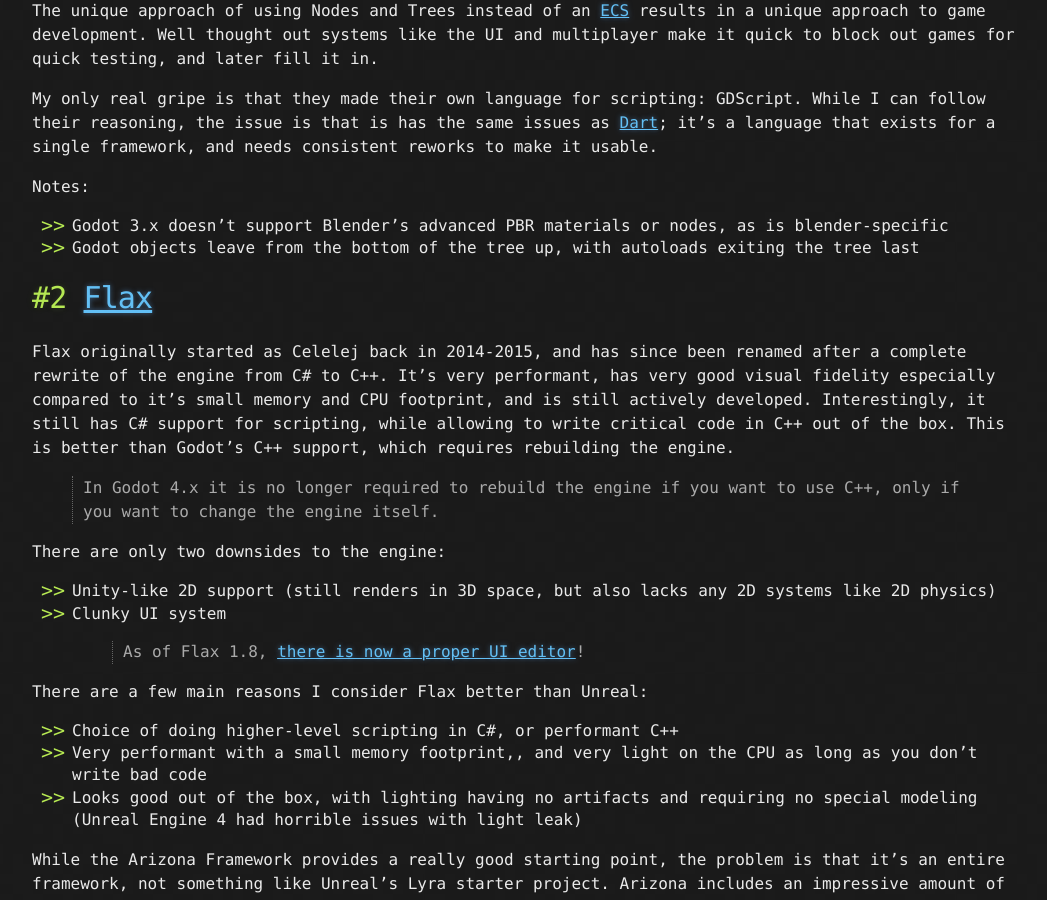
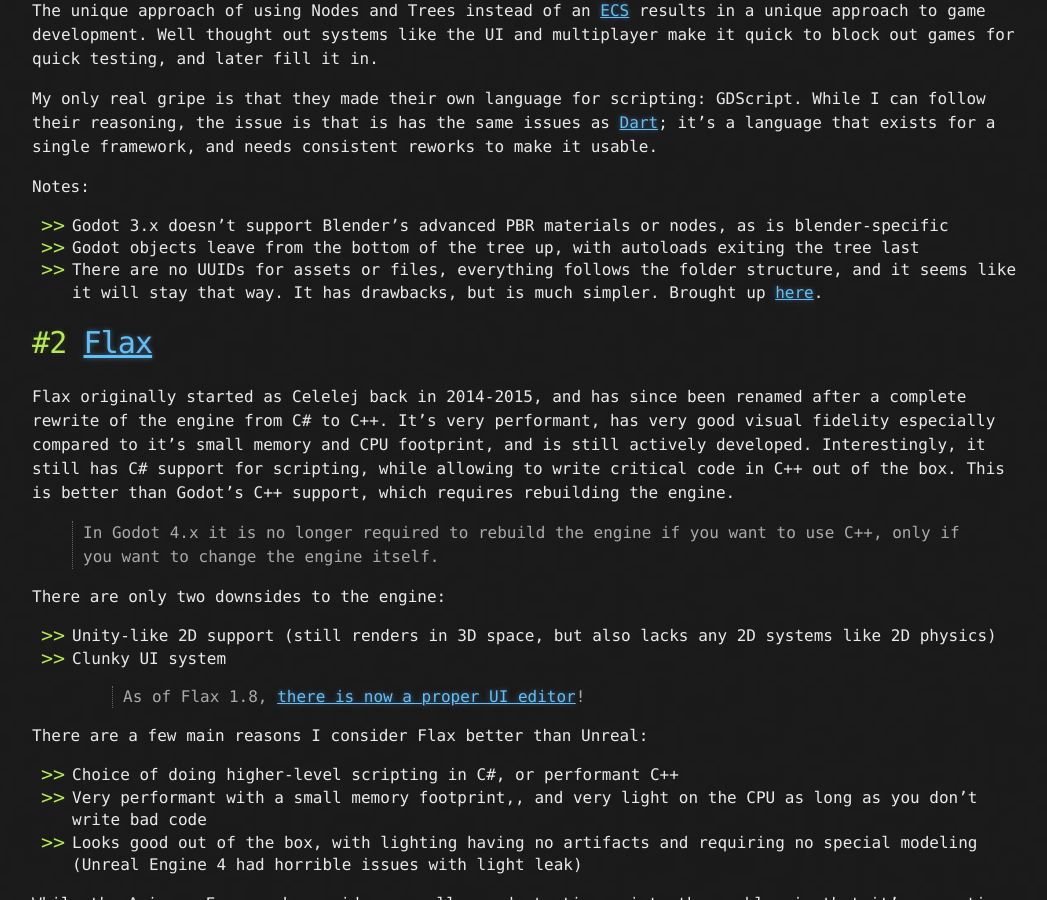
Before and after one commit to HubbleCommand/HubbleCommand.github.io, a Jekyll site: the page built from _posts/2021-08-15-game-engines.md, in a window 1280 px wide and 900 px high, scrolled down 923 px. Shown: the whole window, without its empty margins (108-1155 px from the left). Built offline with Jekyll 4.4.1, drawn with Linux system fonts in a browser that asks for light colours; nearby versions of some CDN libraries.

Commit message:
godot no uuids

```diff
--- a/_posts/2021-08-15-game-engines.md
+++ b/_posts/2021-08-15-game-engines.md
@@ -25,6 +25,7 @@
 Notes:
 - Godot 3.x doesn't support Blender's advanced PBR materials or nodes, as is blender-specific
 - Godot objects leave from the bottom of the tree up, with autoloads exiting the tree last
+- There are no UUIDs for assets or files, everything follows the folder structure, and it seems like it will stay that way. It has drawbacks, but is much simpler. Brought up [here](https://github.com/godotengine/godot-proposals/discussions/10869#discussioncomment-10892519).
 
 # #2 [Flax](https://flaxengine.com/)
 Flax originally started as Celelej back in 2014-2015, and has since been renamed after a complete rewrite of the engine from C# to C++. It's very performant, has very good visual fidelity especially compared to it's small memory and CPU footprint, and is still actively developed. Interestingly, it still has C# support for scripting, while allowing to write critical code in C++ out of the box. This is better than Godot's C++ support, which requires rebuilding the engine.
```
